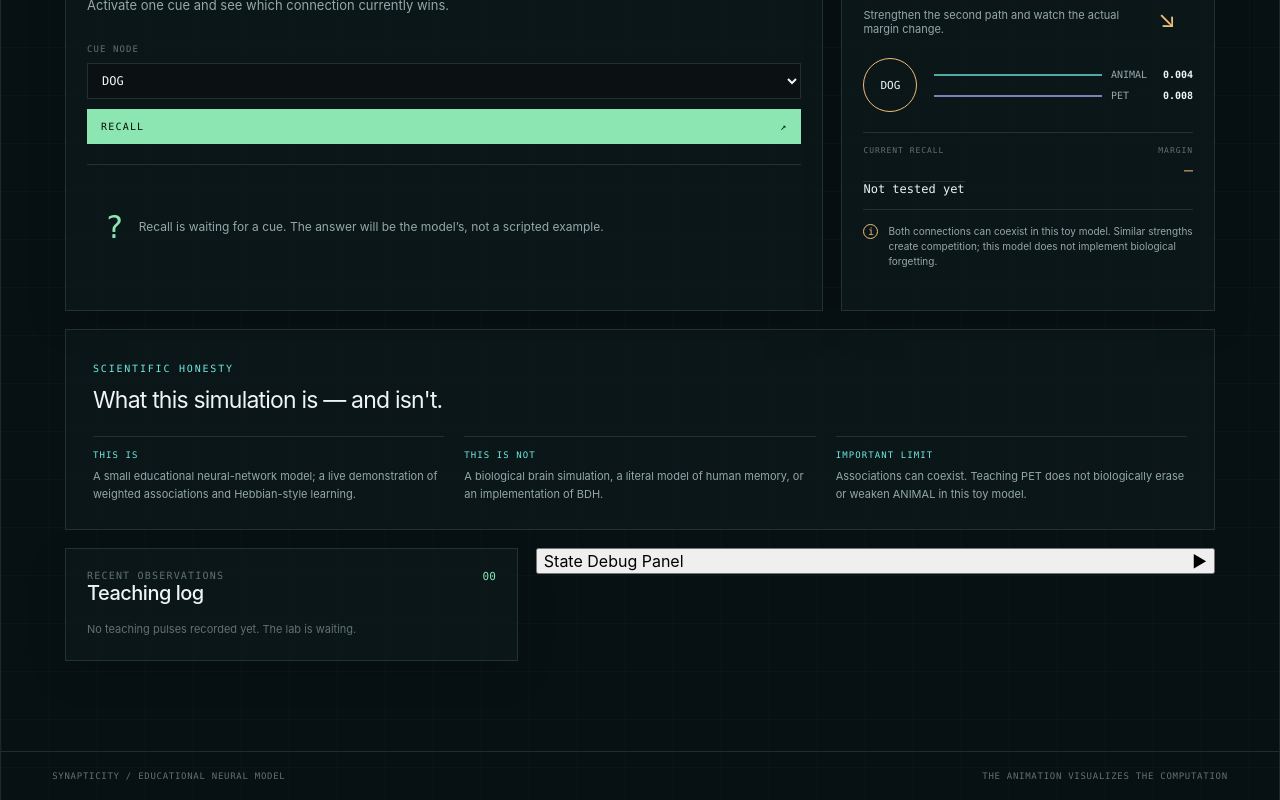
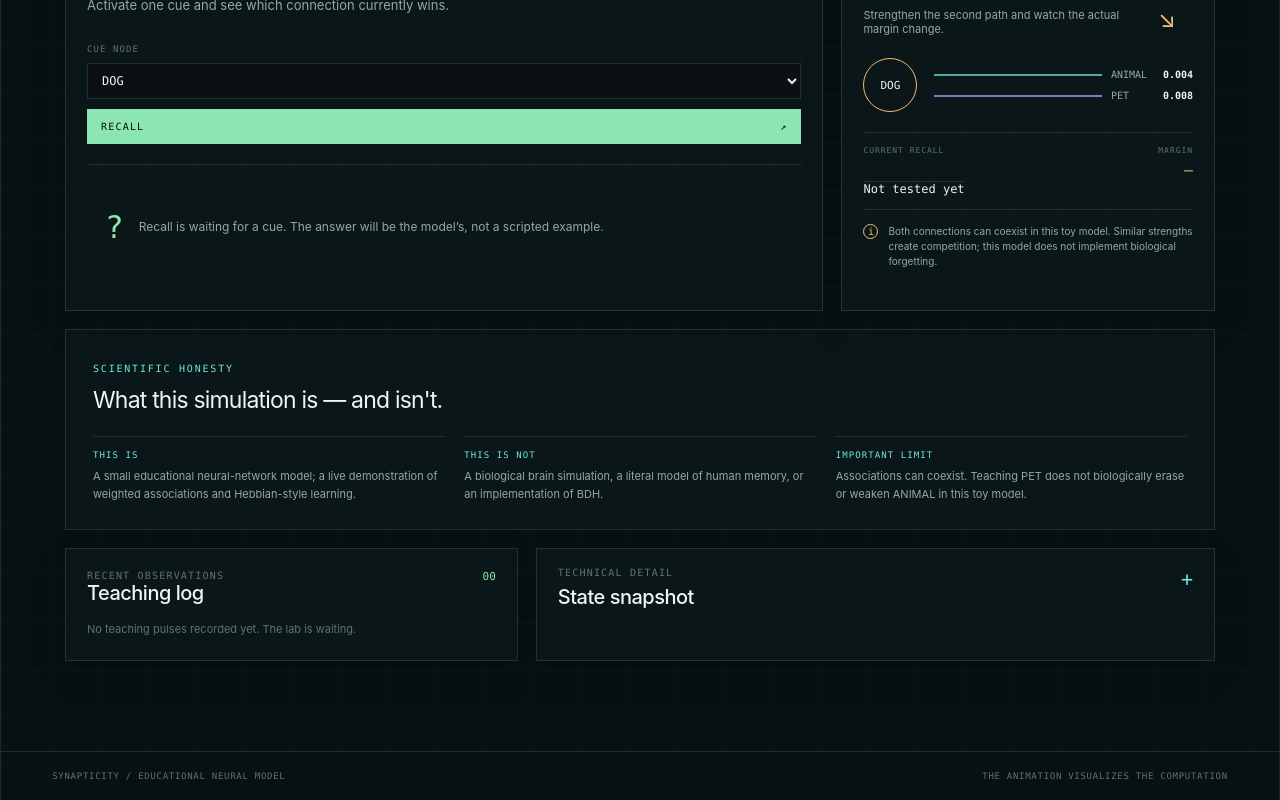
Before and after one commit to sorathiyalaksh37-lang/synaptiCITY, a React (Vite) app: page / in a window 1280 px wide. Shown: the part 2641-3441 px from the top of the page. Built offline with nearby package versions, Linux system fonts and the light colour scheme.

Commit message:
chore: baseline before final fixes

```diff
--- a/src/components/StateDebugPanel.tsx
+++ b/src/components/StateDebugPanel.tsx
@@ -21,22 +21,22 @@ export const StateDebugPanel: React.FC<StateDebugPanelProps> = ({
   };
 
   return (
-    <div className="bg-gray-800 rounded-lg p-6">
+    <section className="debug-panel">
       <button
         onClick={() => setIsExpanded(!isExpanded)}
-        className="w-full flex items-center justify-between text-xl font-bold text-white mb-4 hover:text-blue-400 transition-colors"
+        className="debug-toggle"
         aria-expanded={isExpanded}
         aria-controls="debug-panel-content"
       >
-        <span>State Debug Panel</span>
-        <span className="text-2xl">{isExpanded ? '▼' : '▶'}</span>
+        <span><span className="panel-kicker">TECHNICAL DETAIL</span><strong>State snapshot</strong></span>
+        <span className="debug-chevron">{isExpanded ? '−' : '+'}</span>
       </button>
 
       {isExpanded && (
-        <div id="debug-panel-content" className="space-y-4">
+        <div id="debug-panel-content" className="debug-content">
           {/* Weight Matrix */}
           <div>
-            <h3 className="text-lg font-semibold text-gray-300 mb-2">Weight Matrix</h3>
+            <h3>Weight matrix</h3>
             <div className="overflow-x-auto">
               <table className="text-xs border-collapse">
                 <thead>
@@ -75,12 +75,12 @@ export const StateDebugPanel: React.FC<StateDebugPanelProps> = ({
 
           {/* Activations */}
           <div>
-            <h3 className="text-lg font-semibold text-gray-300 mb-2">Current Activations</h3>
-            <div className="grid grid-cols-2 md:grid-cols-3 gap-2">
+            <h3>Current activations</h3>
+            <div className="activation-grid">
               {vocabulary.map((word, i) => (
                 <div
                   key={word}
-                  className={`px-3 py-2 rounded ${
+                    className={`activation-cell ${
                     activations[i] > 0 ? 'bg-blue-600' : 'bg-gray-700'
                   }`}
                 >
@@ -95,8 +95,8 @@ export const StateDebugPanel: React.FC<StateDebugPanelProps> = ({
 
           {/* Color Legend */}
           <div>
-            <h3 className="text-lg font-semibold text-gray-300 mb-2">Weight Legend</h3>
-            <div className="grid grid-cols-2 md:grid-cols-4 gap-2 text-sm">
+            <h3>Weight legend</h3>
+            <div className="debug-legend">
               <div className="flex items-center gap-2">
                 <div className="w-8 h-8 bg-gray-800 border border-gray-600 rounded"></div>
                 <span className="text-gray-300">&lt; 0.1</span>
@@ -117,6 +117,6 @@ export const StateDebugPanel: React.FC<StateDebugPanelProps> = ({
           </div>
         </div>
       )}
-    </div>
+    </section>
   );
 };
```
